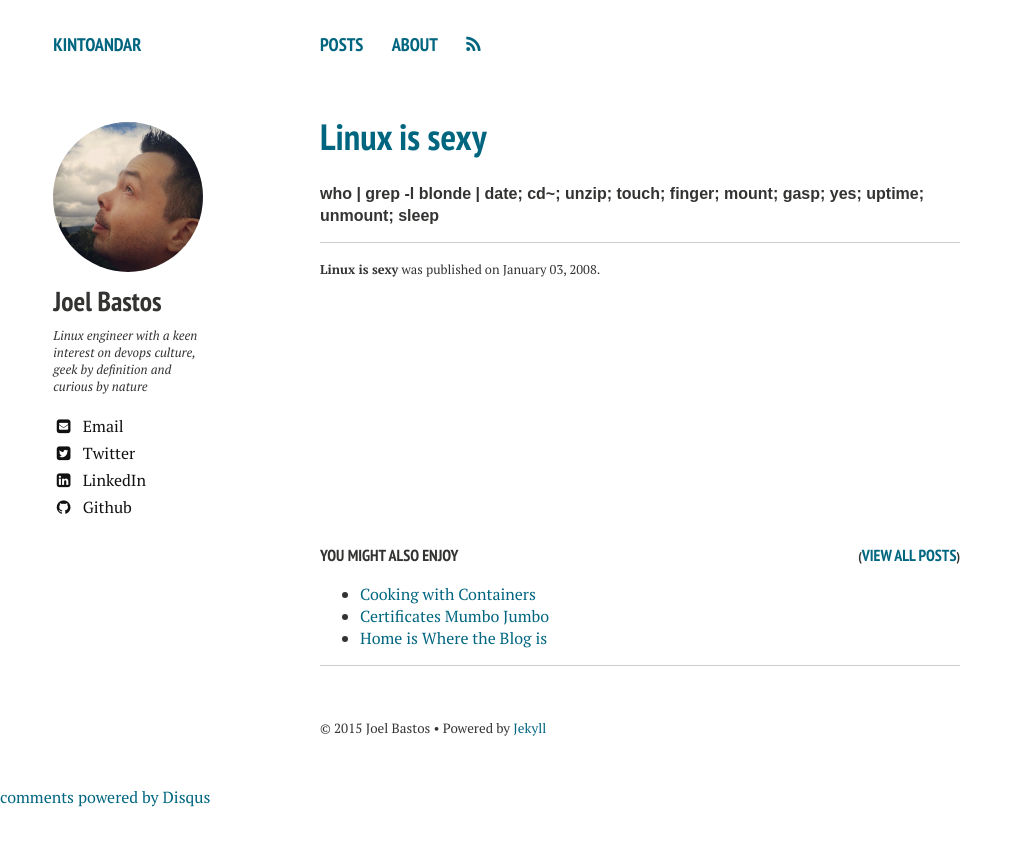
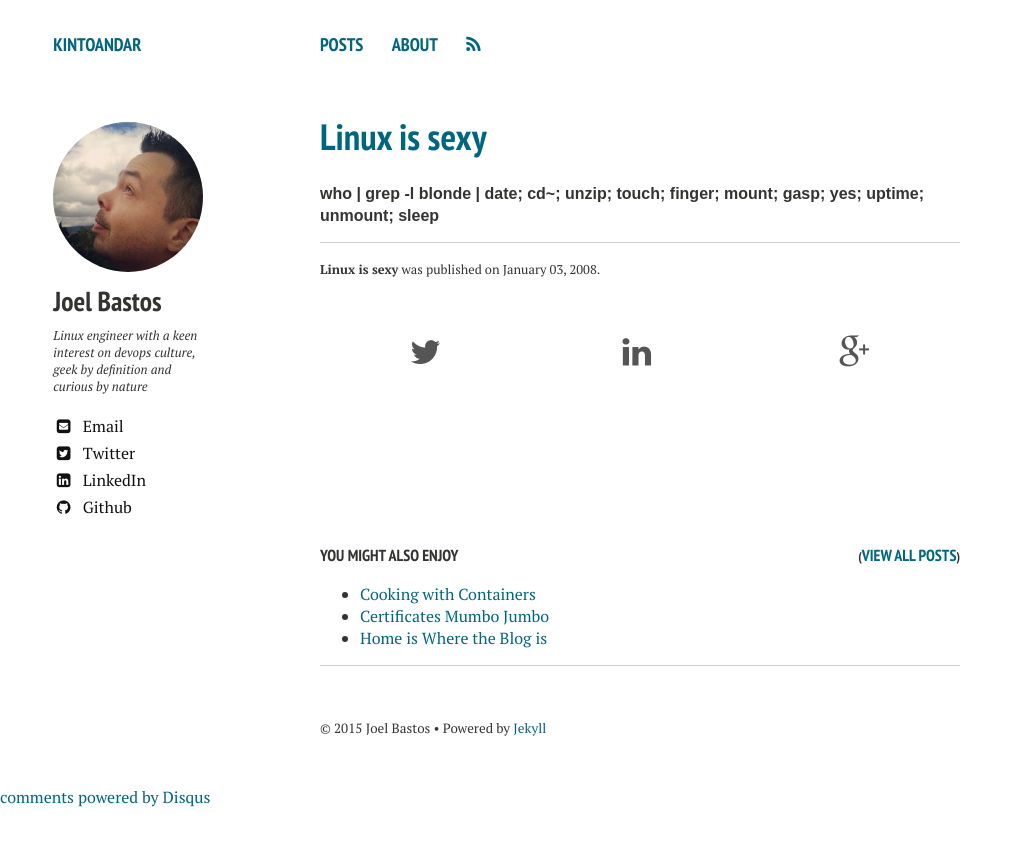
Before and after one commit to kintoandar/kintoandar.github.io, a Jekyll site: the page built from _posts/2008-01-03-linux-is-sexy.html, in a window 1280 px wide. Shown: the top 846 px of the page, without its empty margins (0-1023 px from the left). Built offline with Jekyll 4.4.1, drawn with Linux system fonts in a browser that asks for light colours; nearby versions of some CDN libraries; comment, search, counter and statistics services are not loaded.

Commit message:
add social media related stuff

```diff
--- a/_config.yml
+++ b/_config.yml
@@ -29,7 +29,7 @@ owner:
   name: Joel Bastos
   avatar: bio-photo.jpg
   bio: "Linux engineer with a keen interest on devops culture, geek by definition and curious by nature"
-  email: info@kintoandar.com
+  email: dude@kintoandar.com
   disqus-shortname: kintoandar
   twitter: kintoandar
   facebook: #username
--- /dev/null
+++ b/_includes/_social.html
@@ -0,0 +1,41 @@
+<div class="custom-social-buttons">
+    <div class="custom-social-button twitter">
+        <a id="twitter-link" href="#"><i class="fa fa-fw fa-twitter"></i></a>
+    </div>
+    <div class="custom-social-button linkedin">
+       <a id="linkedin-link" href="#"><i class="fa fa-fw fa-linkedin"></i></a>
+    </div>
+    <div class="custom-social-button googleplus">
+      <a id="googleplus-link" href="#"><i class="fa fa-fw fa-google-plus"></i></a>
+    </div>
+</div>
+
+<script type="text/javascript">
+  window.onload = function(){
+    var blogDomain = encodeURIComponent("{{ site.url }}");
+    var pageTitleSpaces = encodeURIComponent("{{ page.title }}") + "&amp;";
+    var pageID = "{{ page.id }}";
+    var pageURL = encodeURIComponent(pageID) + "&amp;";
+
+    var twitterPartOne = "https://twitter.com/intent/tweet?original_referer=";
+    var twitterPartTwo = "text=";
+    var twitterPartThree = "tw_p=tweetbutton&amp;url=";
+    var twitterPartFour = "via={{ author.twitter }}";
+    var twitterUrl = twitterPartOne + blogDomain + pageURL + twitterPartTwo + pageTitleSpaces + twitterPartThree + blogDomain +  pageURL + twitterPartFour;
+    var twitterLink = document.getElementById("twitter-link");
+    twitterLink.onclick = function() {popUp=window.open(twitterUrl, 'popupwindow', 'scrollbars=yes,width=600,height=400');popUp.focus();return false };
+
+    var linkedinPartOne = "http://www.linkedin.com/shareArticle?mini=true&url=";
+    var linkedinPartTwo = "&title=";
+    var linkedinPartThree = "&summary=";
+    var linkedinPartFour = "&source=";
+    var linkedinUrl = linkedinPartOne + blogDomain + pageURL + linkedinPartTwo + pageTitleSpaces + linkedinPartFour + "@{{ author.linkedin }}";
+    var linkedInLink = document.getElementById("linkedin-link");
+    linkedInLink.onclick = function() {popUp=window.open(linkedinUrl, 'popupwindow', 'scrollbars=yes,width=600,height=400');popUp.focus();return false };
+
+    var googlePlusPartOne = "https://plus.google.com/share?url=";
+    var googlePlusUrl = googlePlusPartOne + blogDomain + pageID;
+    var googlePlusLink = document.getElementById("googleplus-link");
+    googlePlusLink.onclick = function() {popUp=window.open(googlePlusUrl, 'popupwindow', 'scrollbars=yes,width=600,height=400');popUp.focus();return false };
+  };
+</script>
--- a/_layouts/post.html
+++ b/_layouts/post.html
@@ -48,6 +48,7 @@
           {% include _author-bio.html %}
         </div>
         <p class="byline"><strong>{{ page.title }}</strong> was published on <time datetime="{{ page.date | date_to_xmlschema }}">{{ page.date | date: "%B %d, %Y" }}</time>{% if page.modified %} and last modified on <time datetime="{{ page.modified | date: "%Y-%m-%d" }}">{{ page.modified | date: "%B %d, %Y" }}</time>{% endif %}.</p>
+        {% include _social.html %}
       </footer>
     </div><!-- /.article-wrap -->
   {% if site.owner.disqus-shortname and page.comments == true %}
--- /dev/null
+++ b/_sass/social.scss
@@ -0,0 +1,35 @@
+.custom-social-buttons {
+    padding-top: 30px;
+    margin-bottom: 100px;
+}
+
+.custom-social-button {
+    height: 40px;
+    width: 33%;
+    text-align: center;
+    float: left;
+}
+
+.custom-social-button.googleplus {
+    float: right;
+}
+
+.custom-social-button a {
+    vertical-align: middle;
+    color: #555;
+    font-weight: bold;
+}
+
+.custom-social-button a i {
+    font-size: 25pt;
+    display: block;
+    width: 100%;
+    height: 100%;
+    line-height: 30px;
+}
+
+.custom-social-button a:hover {
+    vertical-align: middle;
+    color: #ccc;
+    font-weight: bold;
+}
--- a/assets/css/main.scss
+++ b/assets/css/main.scss
@@ -25,4 +25,5 @@ sitemap: false
 @import "page";
 @import "vendor/font-awesome/font-awesome";
 @import "vendor/magnific-popup/magnific-popup";
+@import "social";
 //@import "vendor/google/fonts";
```
